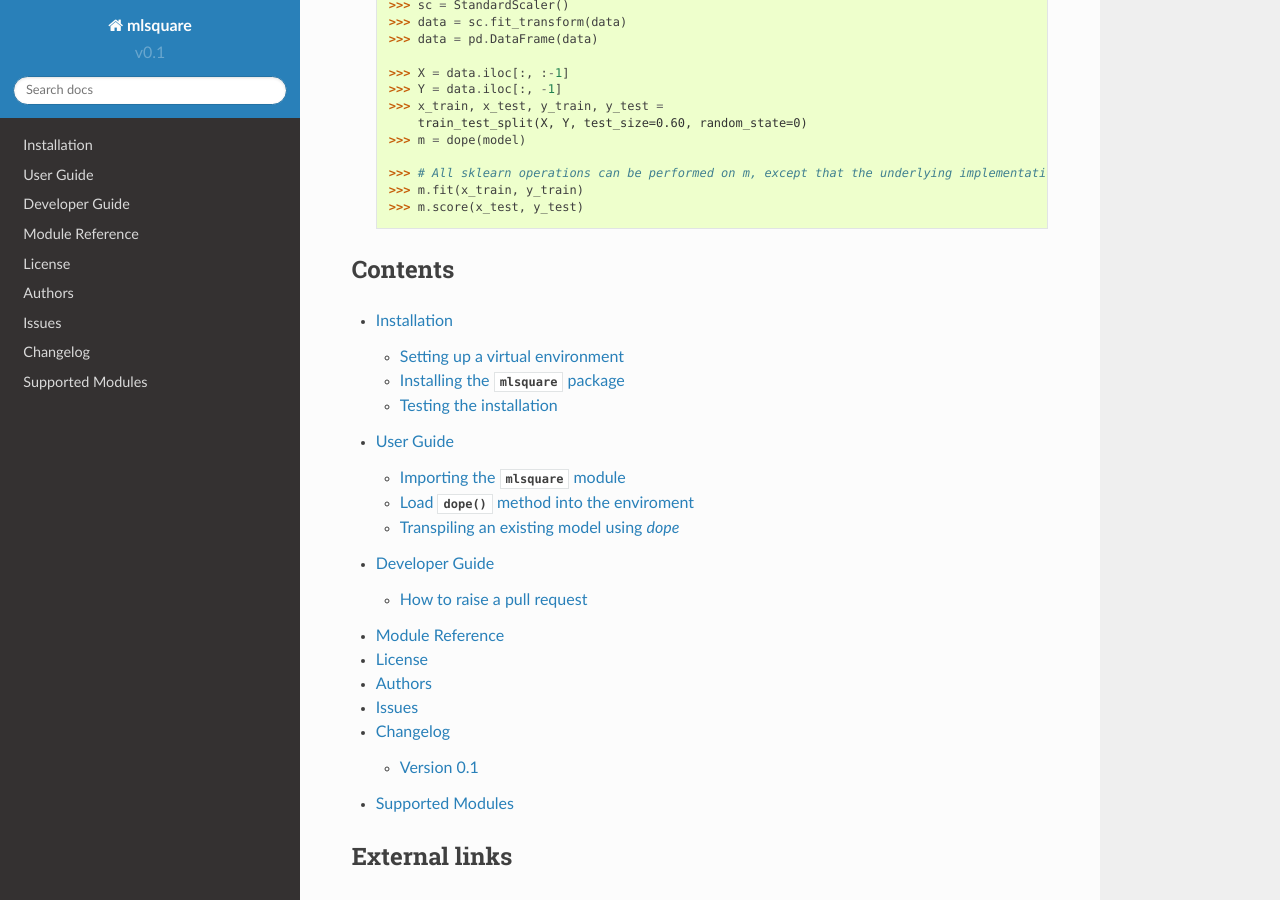
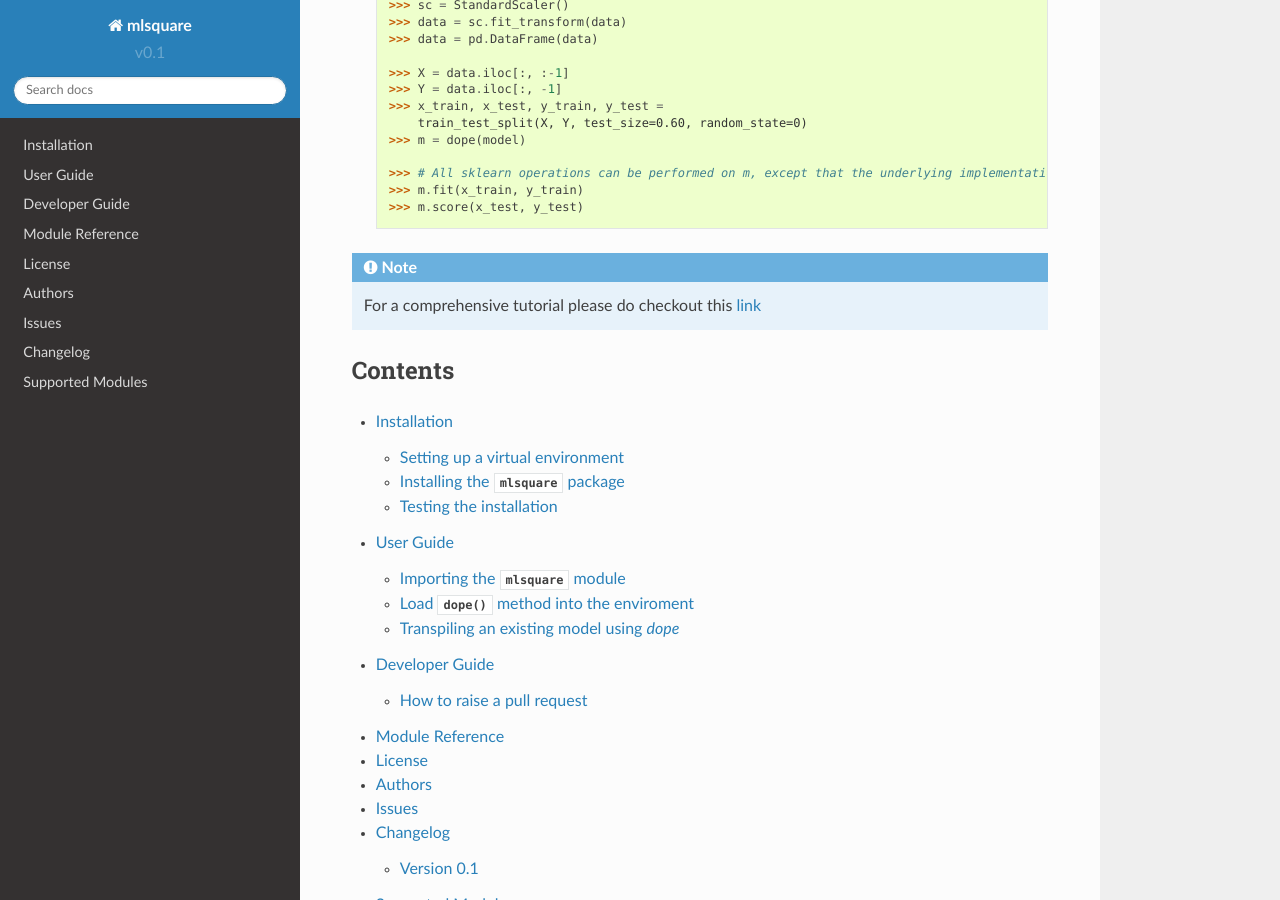
Before and after one commit to mlsquare/mlsquare, a Sphinx documentation site: the page built from docs/index.rst, in a window 1280 px wide and 900 px high, scrolled down 974 px. Built offline with Sphinx 7.4.7 and the Read the Docs theme 2.0.0, drawn with Linux system fonts in a browser that asks for light colours.

Commit message:
Added demo link

```diff
--- a/README.rst
+++ b/README.rst
@@ -66,6 +66,7 @@ Tutorial
 ================
 
 For a comprehensive tutorial please do checkout this `link`__
+
 __ https://github.com/mlsquare/mlsquare/blob/master/examples/imly.ipynb
 
 
--- a/docs/index.rst
+++ b/docs/index.rst
@@ -67,6 +67,11 @@ Setting up :py:mod:`mlsquare` is simple and easy
         >>> m.fit(x_train, y_train)
         >>> m.score(x_test, y_test)
 
+.. note::
+    For a comprehensive tutorial please do checkout this `link`__
+
+    __ https://github.com/mlsquare/mlsquare/blob/master/examples/imly.ipynb
+
 Contents
 ========
 
```
